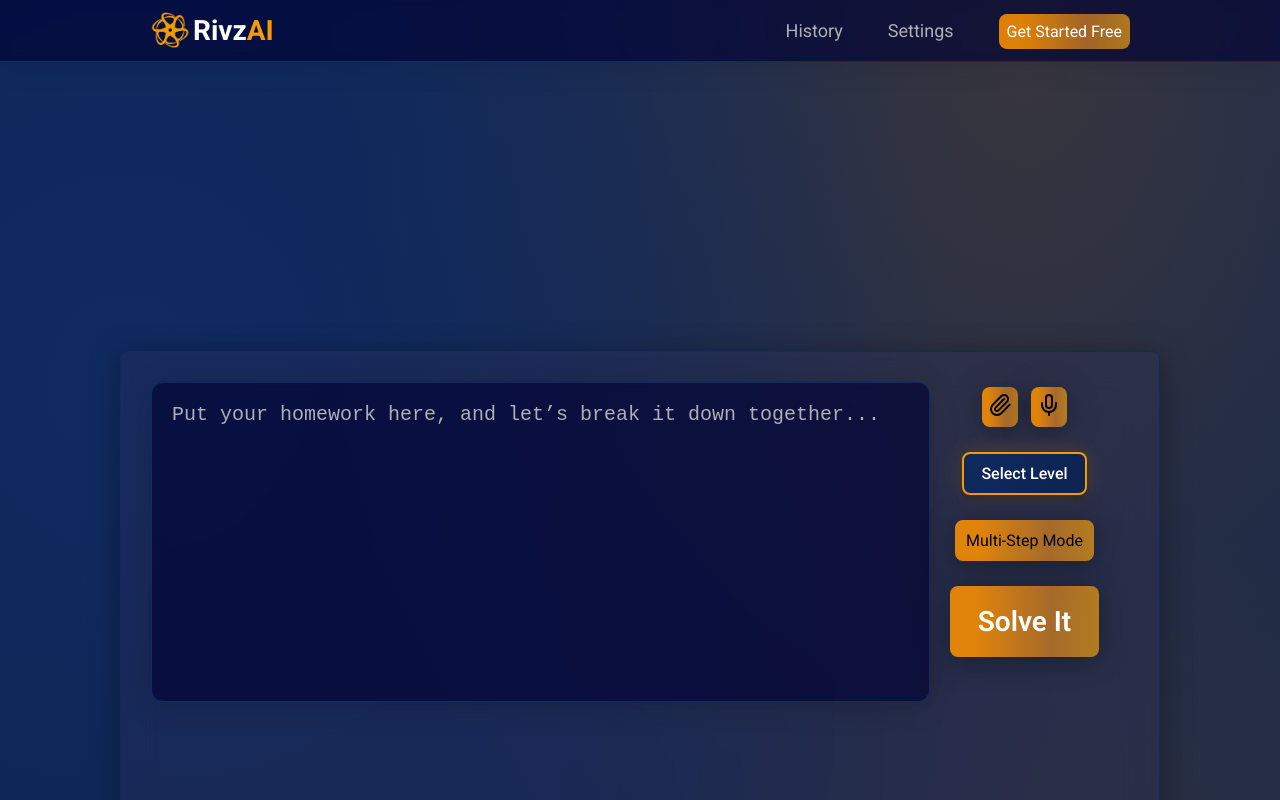
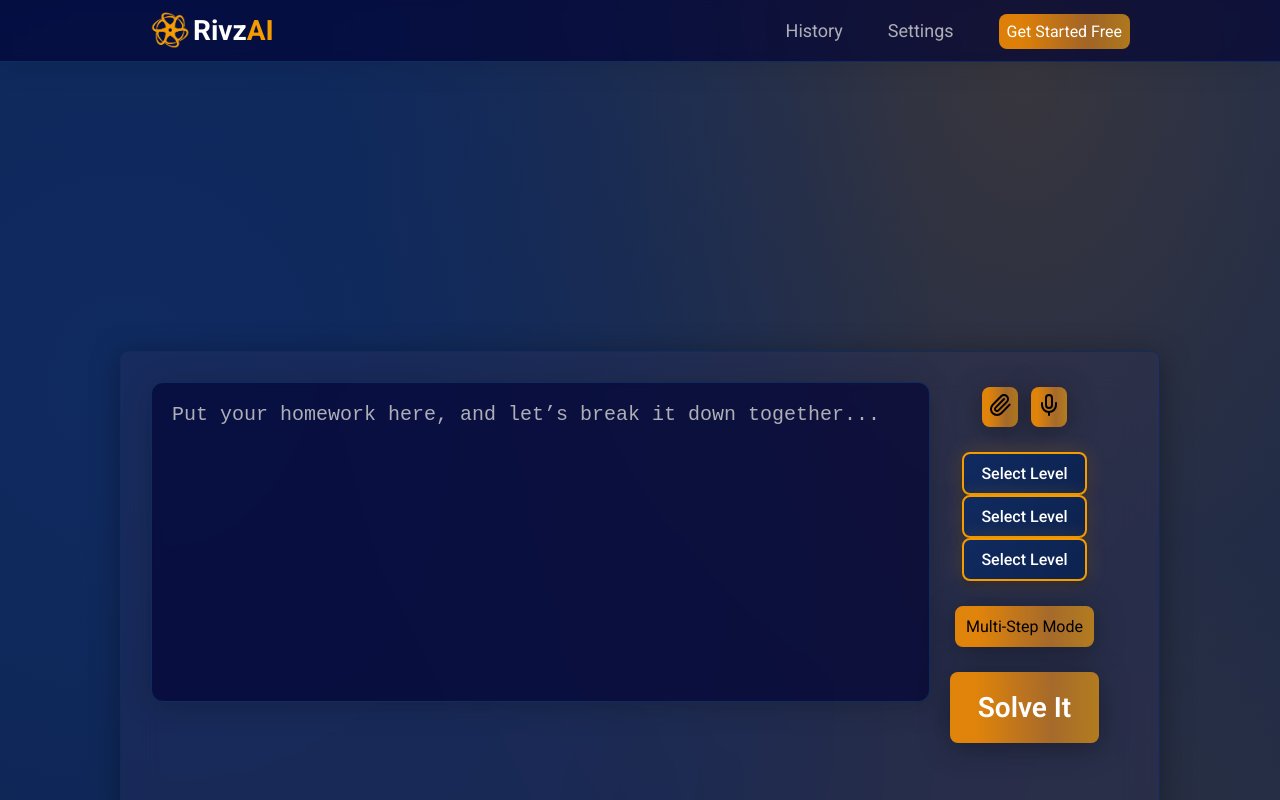
Before and after one commit to alimabrouki/RivzAI, a React (Vite) app: page / in a window 1280 px wide. Shown: the top 800 px of the page. Built offline with nearby package versions, Linux system fonts and the light colour scheme.

Commit message:
move select level to seperate component

```diff
--- a/src/features/SelectOptions.jsx
+++ /dev/null
@@ -1,71 +0,0 @@
-import '../styles/index.css'
-import '../styles/Header.css'
-import '../styles/SelectOptions.css'
-import { useEffect, useRef, useState } from 'react'
-import { User } from 'lucide-react';
-export function SelectOptions({ schoolLevelOptions }) {
-  const [isOpen, setIsOpen] = useState(false);
-  const [selectedOpt, setSelectedOpt] = useState(
-    JSON.parse(localStorage.getItem('OPTION')) ?? 'Select Level'
-  )
-  const selectSchoolLevel = useRef(null)
-
-  const selectedOption = useRef(null)
-
-  useEffect(() => {
-   localStorage.setItem('OPTION', JSON.stringify(selectedOpt))
-  },[selectedOpt])
-
-  const handleSlctSchlLvl = () => {
-    if (isOpen) {
-      setIsOpen(false)
-
-    } else {
-      setIsOpen(true)
-
-    }
-  }
-
-
-  return (
-    <div className="select-wrapper">
-      <div onClick={handleSlctSchlLvl} className="select-options">
-
-        <div className={isOpen && 'options-list' } ref={selectSchoolLevel}>
-         {isOpen && (
-
-          schoolLevelOptions.map((option) => {
-            return (
-
-              <span onClick={() => {
-
-              setSelectedOpt(option.option)
-
-              }} key={option.id} ref={selectedOption} value={option.option}>{option.option}</span>
-
-
-            )
-          })
-  )}
-
-        </div>
-         <span>{selectedOpt}</span>
-      </div>
-      {/* <div className="select-wrapper">
-        <select name="think-type" id="think-type" className='select think-type'>
-          <span value="fast">Fast</span>
-          <span value="thinker">Thinker</span>
-        </select>
-      </div>
-      <div className="select-wrapper">
-        <select name="language" id="language" className='select language'>
-          <span value="tunisian">Tunisian</span>
-          <span value="arabic">Arabic</span>
-          <span value="english">English</span>
-          <span value="french">French</span>
-        </select>
-      </div> */}
-    </div>
-
-  )
-}
--- /dev/null
+++ b/src/features/select-options/SelectLevel.jsx
@@ -0,0 +1,48 @@
+import '../../styles/index.css'
+import '../../styles/Header.css'
+import '../../styles/SelectOptions.css'
+import { useEffect,  useState } from 'react'
+export default function SelectLevel({schoolLevelOptions}) {
+   const [isOpen, setIsOpen] = useState(false);
+  const [selectedOpt, setSelectedOpt] = useState(
+    JSON.parse(localStorage.getItem('OPTION')) ?? 'Select Level'
+  )
+  useEffect(() => {
+    localStorage.setItem('OPTION', JSON.stringify(selectedOpt))
+  }, [selectedOpt])
+
+  const handleSlctSchlLvl = () => {
+    if (isOpen) {
+      setIsOpen(false)
+    } else {
+      setIsOpen(true)
+    }
+  }
+
+  return(
+    <>
+    <div onClick={handleSlctSchlLvl} className="select-options">
+
+        <div className={isOpen ? 'options-list' : ''} >
+          {isOpen && (
+
+            schoolLevelOptions.map((option) => {
+              return (
+
+                <span onClick={() => {
+
+                  setSelectedOpt(option.option)
+                  console.log(option.option)
+
+                }} key={option.id} value={option.option}>{option.option}</span>
+
+              )
+            })
+          )}
+
+        </div>
+        <span>{selectedOpt}</span>
+      </div>
+      </>
+  )
+}
--- /dev/null
+++ b/src/features/select-options/SelectOptions.jsx
@@ -0,0 +1,77 @@
+import '../../styles/index.css'
+import '../../styles/Header.css'
+import '../../styles/SelectOptions.css'
+import { useEffect, useRef, useState } from 'react'
+import { User } from 'lucide-react';
+import SelectLevel from './SelectLevel';
+export function SelectOptions() {
+  const schoolLevelOptions = [
+    {
+      id: 0,
+      option: '7eme'
+    },
+
+    {
+      id: 1,
+      option: '8eme'
+    },
+    {
+      id: 2,
+      option: '9eme'
+    },
+    {
+      id: 3,
+      option: '1ere'
+    },
+    {
+      id: 4,
+      option: '2eme'
+    },
+    {
+      id: 5,
+      option: '3eme'
+    },
+    {
+      id: 6,
+      option: 'Bac'
+    }
+  ];
+  const language = [
+    {
+      id: 7,
+      option: 'Tunisian'
+    },
+    {
+      id: 8,
+      option: 'Arabic'
+    },
+    {
+      id: 9,
+      option: 'English'
+    },
+    {
+      id:10,
+      option: 'French'
+    }
+  ];
+  const agentType = [
+    {
+      id: 11,
+      option: 'Fast'
+    },
+    {
+      id: 12,
+      option: 'Thinker'
+    }
+  ];
+
+  return (
+    <div className="select-wrapper">
+
+      <SelectLevel schoolLevelOptions={schoolLevelOptions} />
+      <SelectLevel language={language} />
+      <SelectLevel agentType={agentType} />
+    </div>
+
+  )
+}
--- a/src/pages/HomePage.jsx
+++ b/src/pages/HomePage.jsx
@@ -5,44 +5,11 @@ import { Header } from '../components/Header'
 import { RecordAudio } from '../features/RecordAudio'
 import { SolveItBtn } from '../features/SolveItBtn'
 import { UploadFile } from '../features/UploadFile'
-import { SelectOptions } from '../features/SelectOptions'
+import { SelectOptions } from '../features/select-options/SelectOptions'
 
 
 export const HomePage = () => {
-   const schoolLevelOptions = [
 
-        {
-          id: 0,
-          option: '7eme'
-        },
-
-        {
-          id: 1,
-          option: '8eme'
-        },
-        {
-          id: 2,
-          option:'9eme'
-        },
-        {
-          id: 3,
-          option: '1ere'
-        },
-         {
-          id: 4,
-          option: '2eme'
-        },
-        {
-          id: 5,
-          option: '3eme'
-        },
-        {
-          id: 6,
-          option: 'Bac'
-        }
-
-
-    ]
 
   return (
     <>
@@ -69,7 +36,7 @@ export const HomePage = () => {
                   <RecordAudio />
                 </div>
 
-                <SelectOptions schoolLevelOptions={schoolLevelOptions} />
+                <SelectOptions />
                 <button type='button' className='multi-step-mode'>
                   Multi-Step Mode
                 </button>
```
